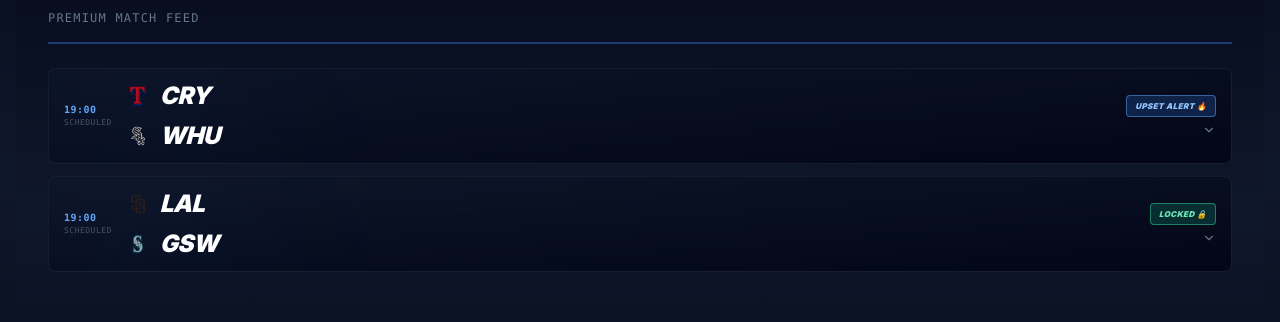
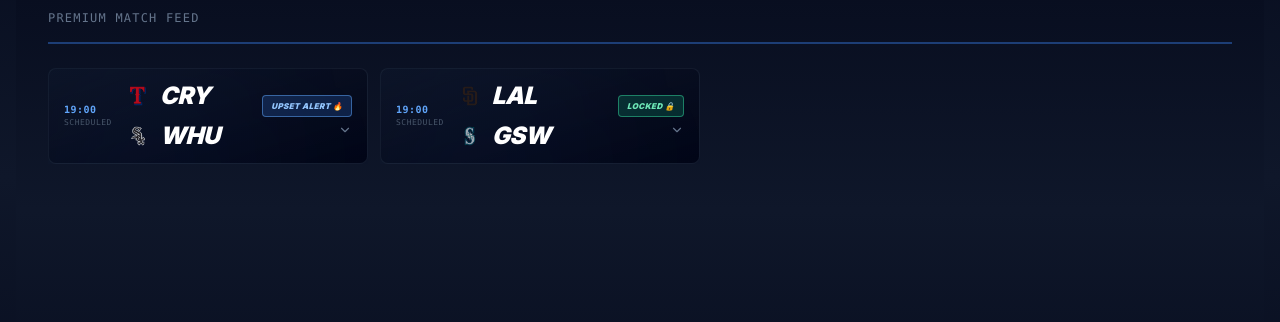
Before and after one commit to mikemm5216/Mosport-Terminal, a Next.js app: page / in a window 1280 px wide. Shown: the part 288-610 px from the top of the page. Built offline with nearby package versions, Linux system fonts and the light colour scheme; no server answers; the database is empty.

Commit message:
feat: convert ESPNStyleScoreboard to horizontal scroll layout
Change layout to horizontal and adjust item styling for scrollable view

```diff
--- a/components/ESPNStyleScoreboard.tsx
+++ b/components/ESPNStyleScoreboard.tsx
@@ -22,8 +22,8 @@ export default function ESPNStyleScoreboard({ matches }: { matches: any[] }) {
                 <p className="text-slate-500 text-xs font-mono tracking-widest uppercase">Premium Match Feed</p>
             </div>
 
-            {/* Vertical Match List */}
-            <div className="flex flex-col space-y-3">
+            {/* Horizontal Match List - Scrollable */}
+            <div className="flex gap-3 overflow-x-auto pb-4 scroll-smooth scrollbar-hide">
                 {matches.map((match, idx) => {
                     const matchId = match.match_id || idx.toString();
                     const isExpanded = expandedId === matchId;
@@ -31,7 +31,7 @@ export default function ESPNStyleScoreboard({ matches }: { matches: any[] }) {
                     return (
                         <div
                             key={matchId}
-                            className="group cursor-pointer"
+                            className="group cursor-pointer flex-shrink-0 w-80"
                         >
                             {/* Match Row Item - ESPN Dense Style */}
                             <button
```
Also changed, not shown: 1 other file (tests, documents, lock files or other folders).
